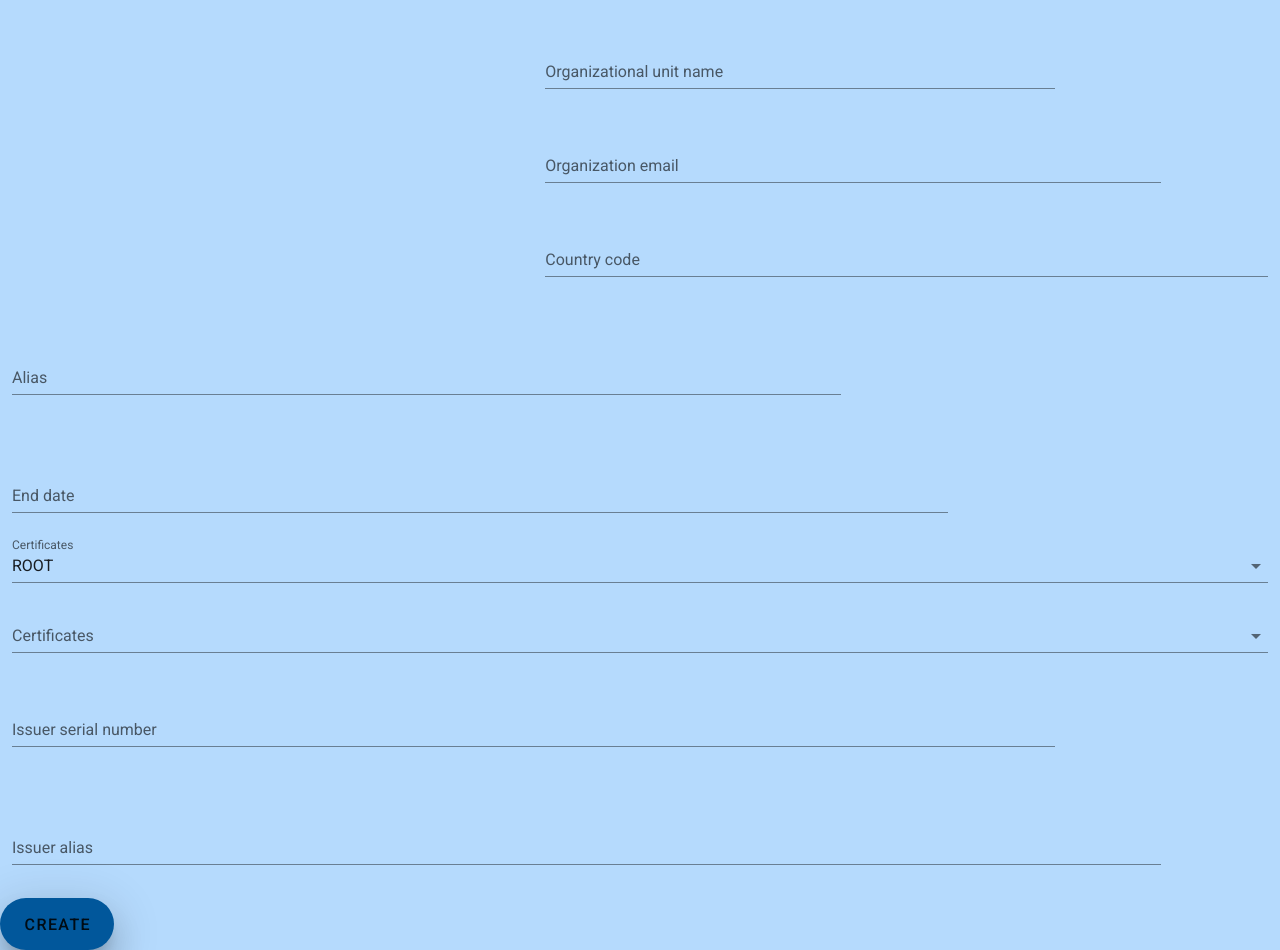
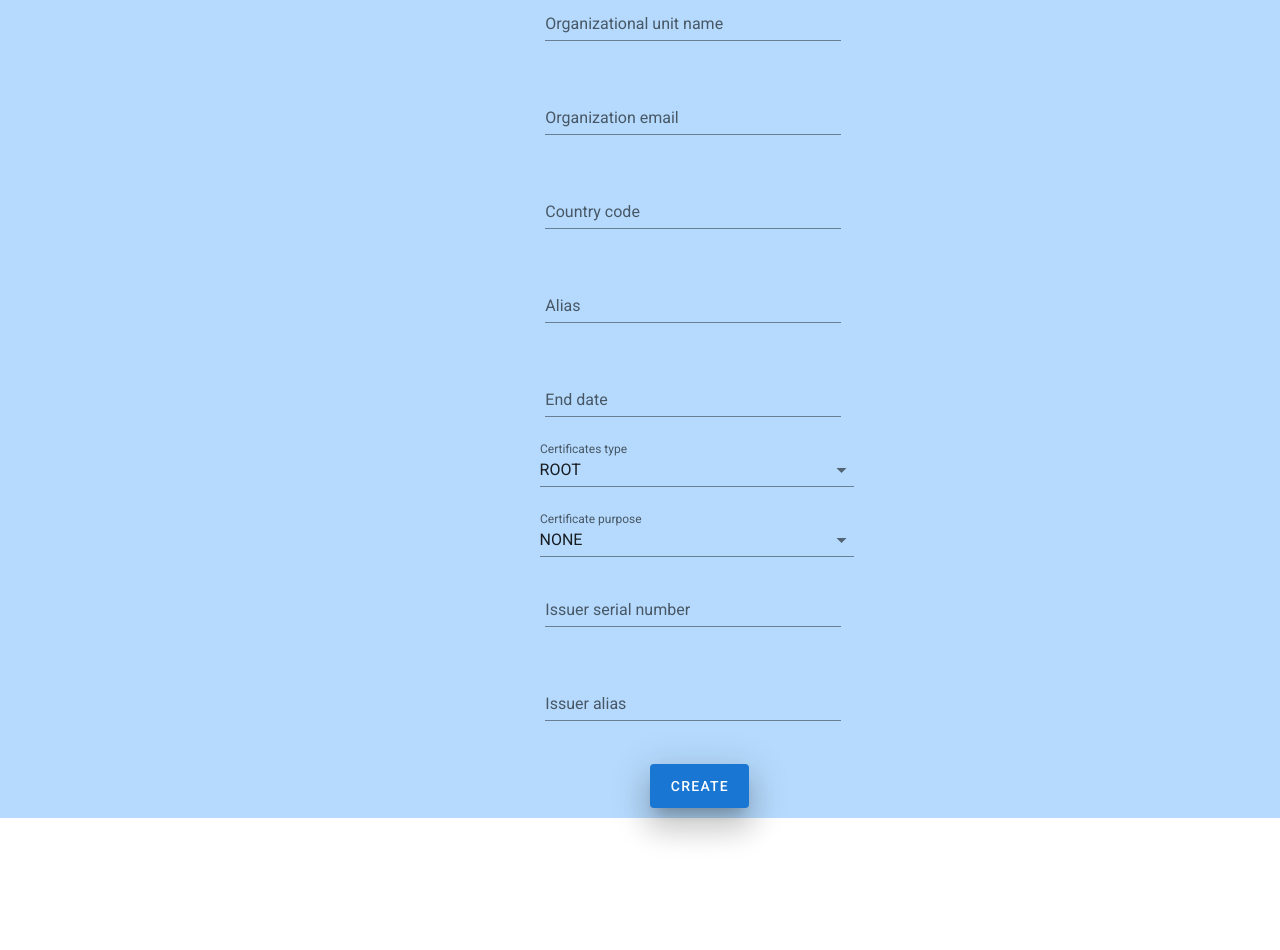
Before and after one commit to Ana00000/XML-and-BSEP, a Vue app in the folder BSEP/bsep/src/main/frontend/: page /newCertificate in a window 1280 px wide. Shown: the part 460-1410 px from the top of the page. After the commit the page ends 1278 px from the top, so only its background shows below. Built offline with nearby package versions, Linux system fonts and the light colour scheme; what vuetify-datetime-picker would draw is missing.

Commit message:
BSEP-refactor: Edited page for create new certificate

```diff
--- a/BSEP/bsep/src/main/frontend/src/views/NewCertificate.vue
+++ b/BSEP/bsep/src/main/frontend/src/views/NewCertificate.vue
@@ -1,10 +1,9 @@
 <template>
   <div class="page">
-      <br/><br/>
       <v-container fluid class="container">
-          <v-row>
+          <v-row aria-rowspan="2">
           <v-col cols="5"/>
-          <v-col cols="1">
+          <v-col cols="3">
               <v-text-field
                   label="Common name"
                   v-model="commonName"
@@ -13,9 +12,9 @@
           </v-col>
           </v-row>
 
-          <v-row>
+          <v-row rows="1">
           <v-col cols="5"/>
-          <v-col cols="2">
+          <v-col cols="3">
               <v-text-field
               label="Given name"
               v-model="givenName"
@@ -24,7 +23,7 @@
           </v-col>
           </v-row>
 
-          <v-row>
+          <v-row rows="1">
           <v-col cols="5"/>
           <v-col cols="3">
               <v-text-field
@@ -35,9 +34,9 @@
           </v-col>
           </v-row>
 
-          <v-row>
+          <v-row rows="1">
           <v-col cols="5"/>
-          <v-col cols="4">
+          <v-col cols="3">
               <v-text-field
               label="Organization"
               v-model="organization"
@@ -46,9 +45,9 @@
           </v-col>
           </v-row>
 
-          <v-row>
+          <v-row rows="1">
           <v-col cols="5"/>
-          <v-col cols="5">
+          <v-col cols="3">
               <v-text-field
               label="Organizational unit name"
               v-model="organizationalUnitName"
@@ -57,9 +56,9 @@
           </v-col>
           </v-row>
 
-          <v-row>
+          <v-row rows="1">
           <v-col cols="5"/>
-          <v-col cols="6">
+          <v-col cols="3">
               <v-text-field
               label="Organization email"
               v-model="organizationEmail"
@@ -68,9 +67,9 @@
           </v-col>
           </v-row>
 
-          <v-row>
+          <v-row rows="1">
           <v-col cols="5"/>
-          <v-col cols="7">
+          <v-col cols="3">
               <v-text-field
               label="Country code"
               v-model="countryCode"
@@ -79,9 +78,9 @@
           </v-col>
           </v-row>
 
-          <v-row>
+          <v-row rows="2">
           <v-col cols="5"/>
-          <v-col cols="8">
+          <v-col cols="3">
               <v-text-field
               label="Alias "
               v-model="alias"
@@ -90,9 +89,9 @@
           </v-col>
           </v-row>
 
-          <v-row>
+          <v-row rows="2">
           <v-col cols="5"/>
-          <v-col cols="9">
+          <v-col cols="3">
               <v-text-field
               label="End date"
               v-model="endDate"
@@ -101,15 +100,15 @@
           </v-col>
           </v-row>
 
-          <v-combobox :items="certificates" :item-text="text" v-model="selectedCertificateType"
-          :label="label" hint="Choose certificate type."/>
+          <v-combobox class="combo" :items="certificates" :item-text="text" v-model="selectedCertificateType"
+          :label="label1" hint="Choose certificate type."/>
 
-          <v-combobox :items="certificates" :item-text="text" v-model="selectedCertificatePurpose"
-          :label="label" hint="Choose certificate purpose."/>
+          <v-combobox class="combo" :items="certificates" :item-text="text" v-model="selectedCertificatePurpose"
+          :label="label2" hint="Choose certificate purpose."/>
 
-          <v-row v-bind:hidden="selectedCertificateType=='ROOT'">
+          <v-row rows="2" v-bind:hidden="selectedCertificateType=='ROOT'">
           <v-col cols="5"/>
-          <v-col cols="10">
+          <v-col cols="3">
               <v-text-field
               label="Issuer serial number"
               v-model="issuerSerialNumber"
@@ -118,9 +117,9 @@
           </v-col>
           </v-row>
 
-          <v-row v-bind:hidden="selectedCertificateType=='ROOT'">
+          <v-row rows="2" v-bind:hidden="selectedCertificateType=='ROOT'">
           <v-col cols="5"/>
-          <v-col cols="11">
+          <v-col cols="3">
               <v-text-field
               label="Issuer alias"
               v-model="issuerAlias"
@@ -130,15 +129,8 @@
           </v-row>
       </v-container>
 
-      <div class="createButton">
-          <v-btn
-              v-on:click="createCertificate"
-              color="light-blue darken-4"
-              elevation="24"
-              x-large
-              raised
-              rounded
-          >Create</v-btn>
+      <div class="center">
+        <v-btn v-on:click="createCertificate" color="primary" large elevation="20">Create</v-btn>
       </div>
   </div>
 </template>
@@ -160,14 +152,27 @@ export default {
         issuerAlias: null,
         certificates: [],
         selectedCertificateType: "ROOT",
-        selectedCertificatePurpose: null,
-        label: 'Certificates',
+        selectedCertificatePurpose: "NONE",
+        label1: 'Certificates type',
+        label2: 'Certificate purpose',
     }),
 }
 </script>
 
 <style scoped>
+
 .page {
   backgRound-color: #b5dafd;
 }
+
+.combo {
+    width: 25%;
+    margin-left: 42%;
+}
+
+.center {
+  margin-left: 50%;
+  padding: 10px;
+}
+
 </style>
```
